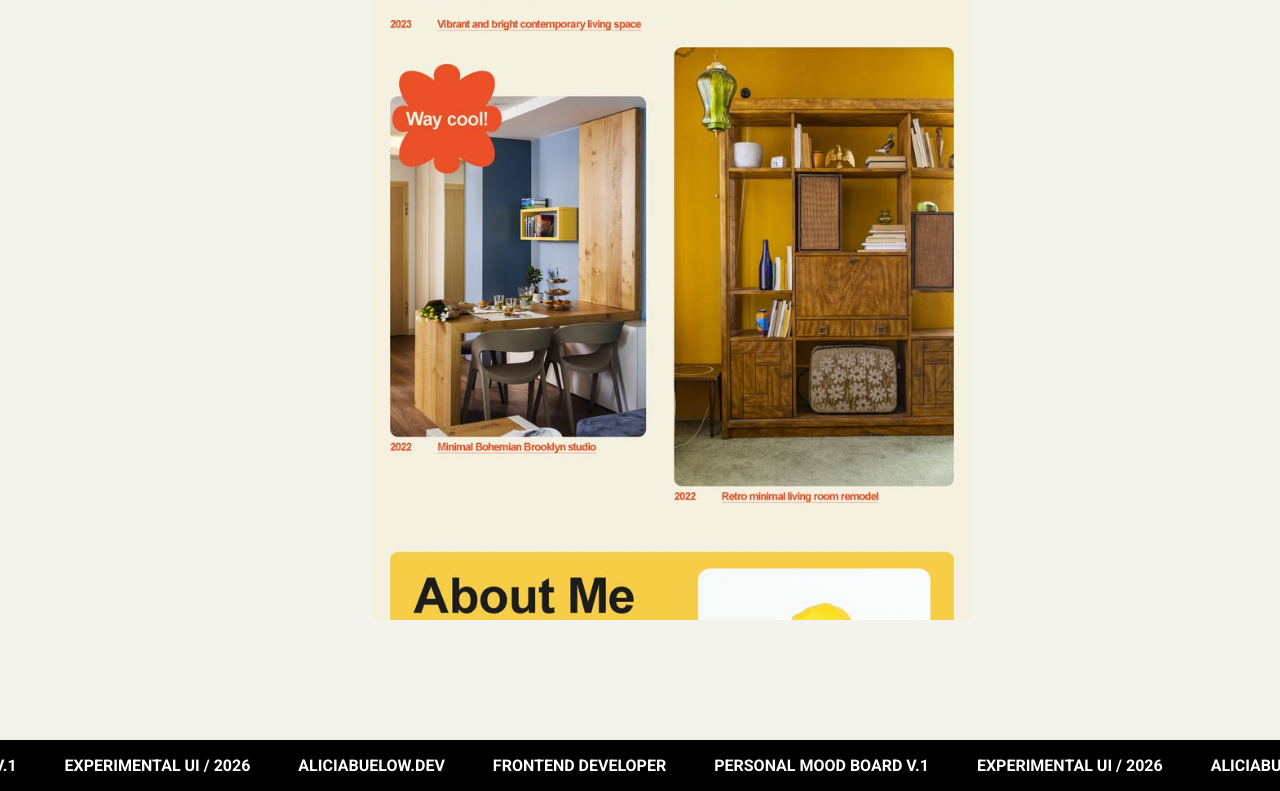
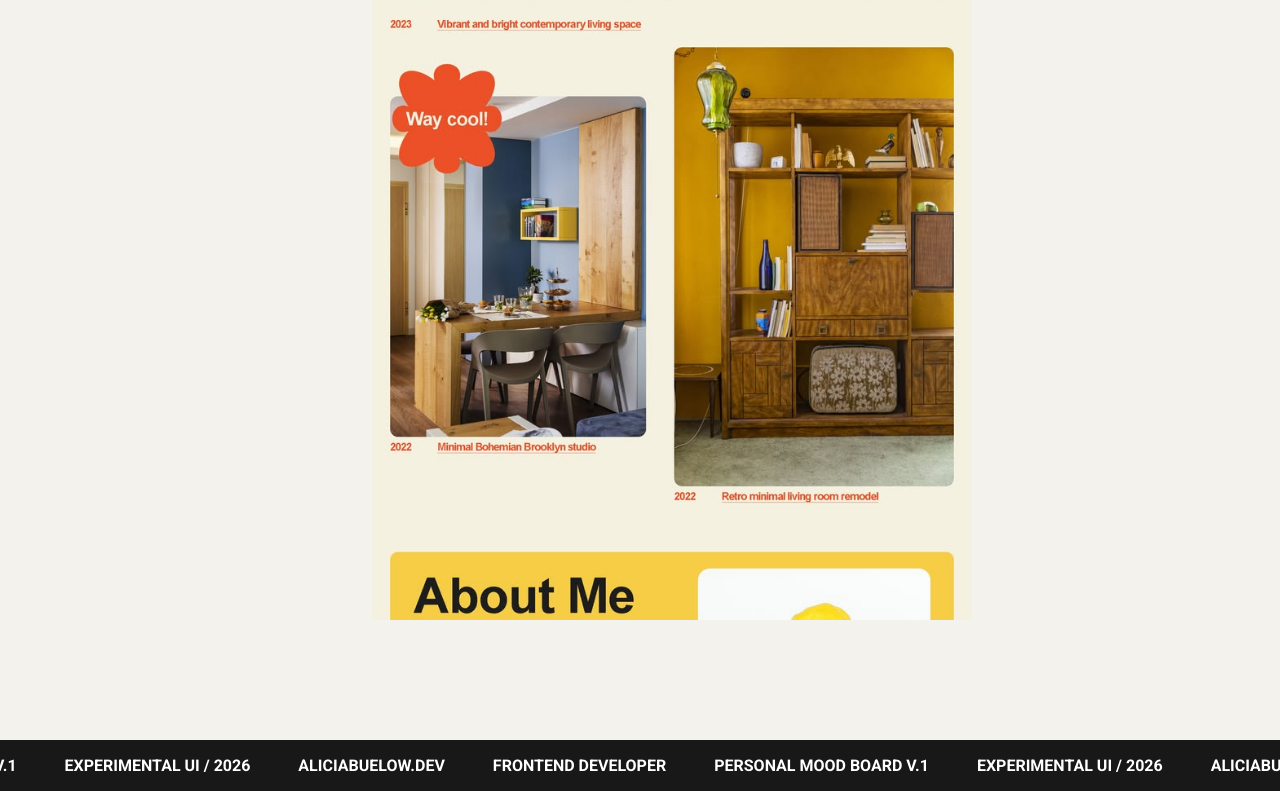
Before and after one commit to aliciabuelow/moodboard, a React (Vite) app: page / in a window 1280 px wide. Shown: the part 6871-7662 px from the top of the page. Built offline with nearby package versions, Linux system fonts and the light colour scheme.

Commit message:
Adjust footer colour

```diff
--- a/src/styles/Footer.css
+++ b/src/styles/Footer.css
@@ -1,5 +1,5 @@
 footer {
-    background-color: #000000;
+    background-color: #181818;
     width: 100%;
     overflow: hidden;
 }
```
